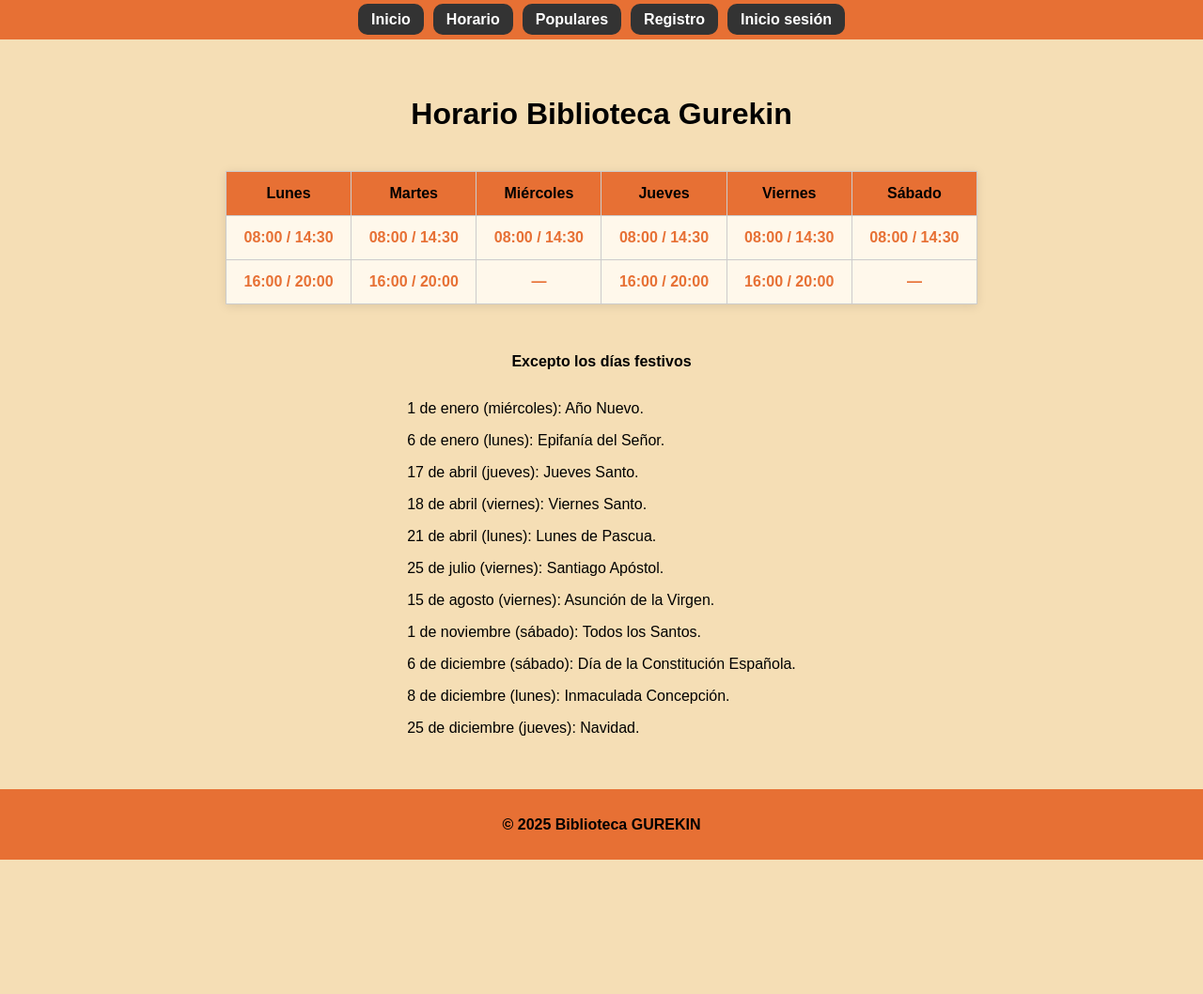
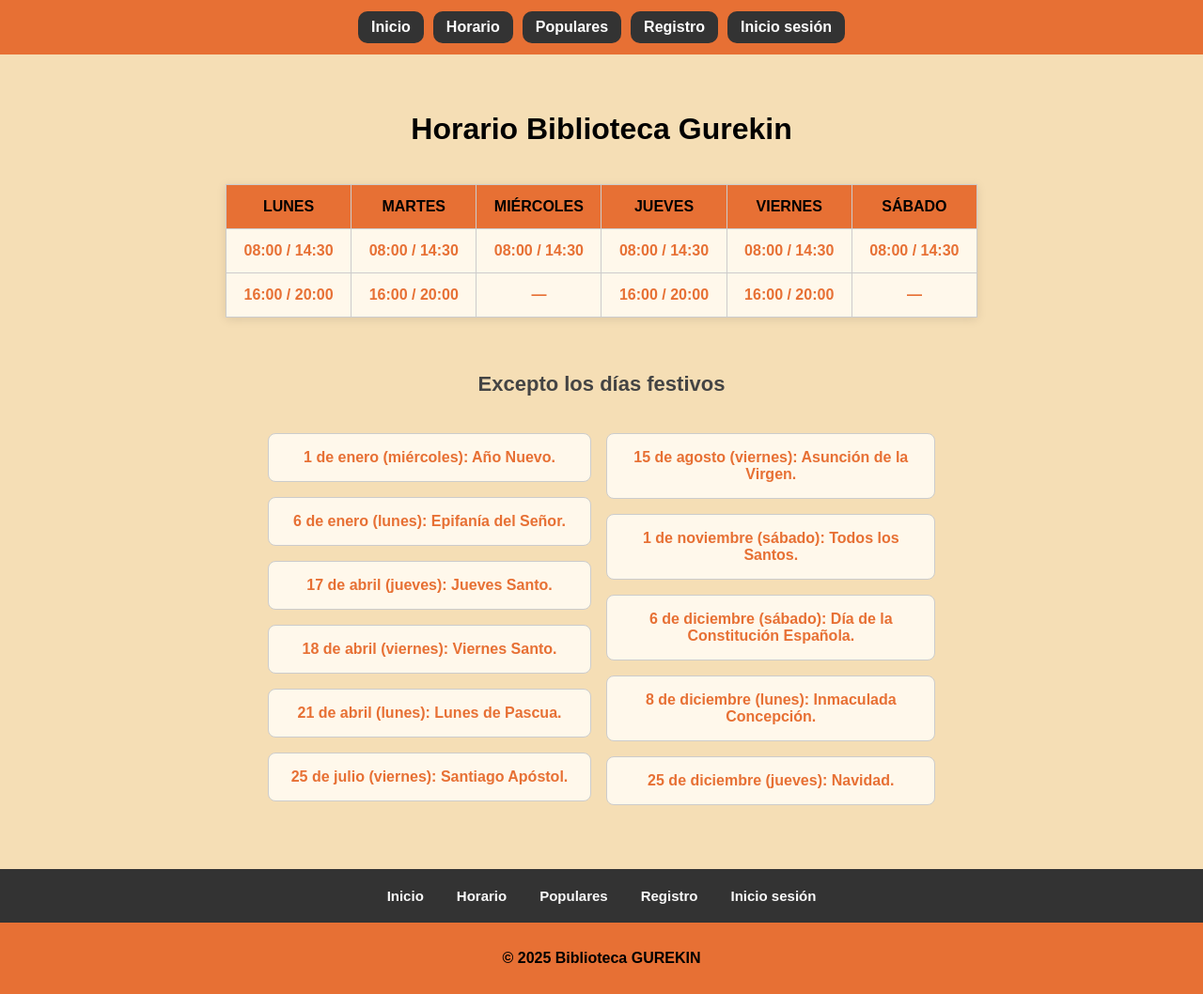
Before and after one commit to iker0606/RETO-1-LLMM, a plain HTML site: page HORARIO.html in a window 1280 px wide. Shown: the whole page at 94% size. Before the commit the page ends 915 px from the top, so only its background shows below. Drawn offline with Linux system fonts and the light colour scheme.

Commit message:
Update HORARIO.html

```diff
--- a/HORARIO.html
+++ b/HORARIO.html
@@ -3,32 +3,32 @@
 <head>
   <meta charset="UTF-8">
   <meta name="viewport" content="width=device-width, initial-scale=1.0">
-  <link rel="icon" type="image/x-icon" href="GUREKIN.ico">
+  <meta name="author" content="Eder Casalengua, Iker Fernández">
+  <link rel="icon" type="image/x-icon" href="../Fotos/GUREKIN.ico">
   <link rel="stylesheet" href="HORARIO.css">
   <title>Horario | Biblioteca GUREKIN</title>
 </head>
 <body>
   <header>
     <nav class="menu">
-      <div class="guia_menu"><a href="INDEX.html"><b>Inicio</b></a></div>
-      <div class="guia_menu"><a href="HORARIO.html"><b>Horario</b></a></div>
-      <div class="guia_menu"><a href="POPULARES.html"><b>Populares</b></a></div>
-      <div class="guia_menu"><a href="REGISTRO.html"><b>Registro</b></a></div>
-      <div class="guia_menu"><a href="INICIOSESION.html"><b>Inicio sesión</b></a></div>
+      <a href="../INDEX/INDEX.html"><b>Inicio</b></a>
+      <a href="HORARIO.html"><b>Horario</b></a>
+      <a href="../POPULARES/POPULARES.html"><b>Populares</b></a>
+      <a href="../REGISTRO/REGISTRO.html"><b>Registro</b></a>
+      <a href="../INICIOSESION/INICIOSESION.html"><b>Inicio sesión</b></a>
     </nav>
   </header>
 
   <main>
-    <h1 class="titulo">Horario Biblioteca Gurekin</h1>
-
+    <h1 id="titulo">Horario Biblioteca Gurekin</h1>
     <table>
       <tr>
-        <th>Lunes</th>
-        <th>Martes</th>
-        <th>Miércoles</th>
-        <th>Jueves</th>
-        <th>Viernes</th>
-        <th>Sábado</th>
+        <th>LUNES</th>
+        <th>MARTES</th>
+        <th>MIÉRCOLES</th>
+        <th>JUEVES</th>
+        <th>VIERNES</th>
+        <th>SÁBADO</th>
       </tr>
       <tr>
         <td>08:00 / 14:30</td>
@@ -48,11 +48,9 @@
       </tr>
     </table>
     <br><br>
-    <p class="seccion">
-      <strong>Excepto los días festivos</strong>
-    </p>
+    <p id="excepto"><b>Excepto los días festivos</b></p>
 
-    <div class="lista-campus">
+    <div class="festivos">
         <div class="primeros">
             <p>1 de enero (miércoles): Año Nuevo.</p>
             <p>6 de enero (lunes): Epifanía del Señor.</p>
@@ -71,6 +69,14 @@
     </div>
   </main>
 
+  <nav class="menu_inferior">
+    <a href="../INDEX/INDEX.html">Inicio</a>
+    <a href="HORARIO.html">Horario</a>
+    <a href="../POPULARES/POPULARES.html">Populares</a>
+    <a href="../REGISTRO/REGISTRO.html">Registro</a>
+    <a href="../INICIOSESION/INICIOSESION.html">Inicio sesión</a>
+  </nav>
+
   <footer>
     <p><b>© 2025 Biblioteca GUREKIN</b></p>
   </footer>
```
